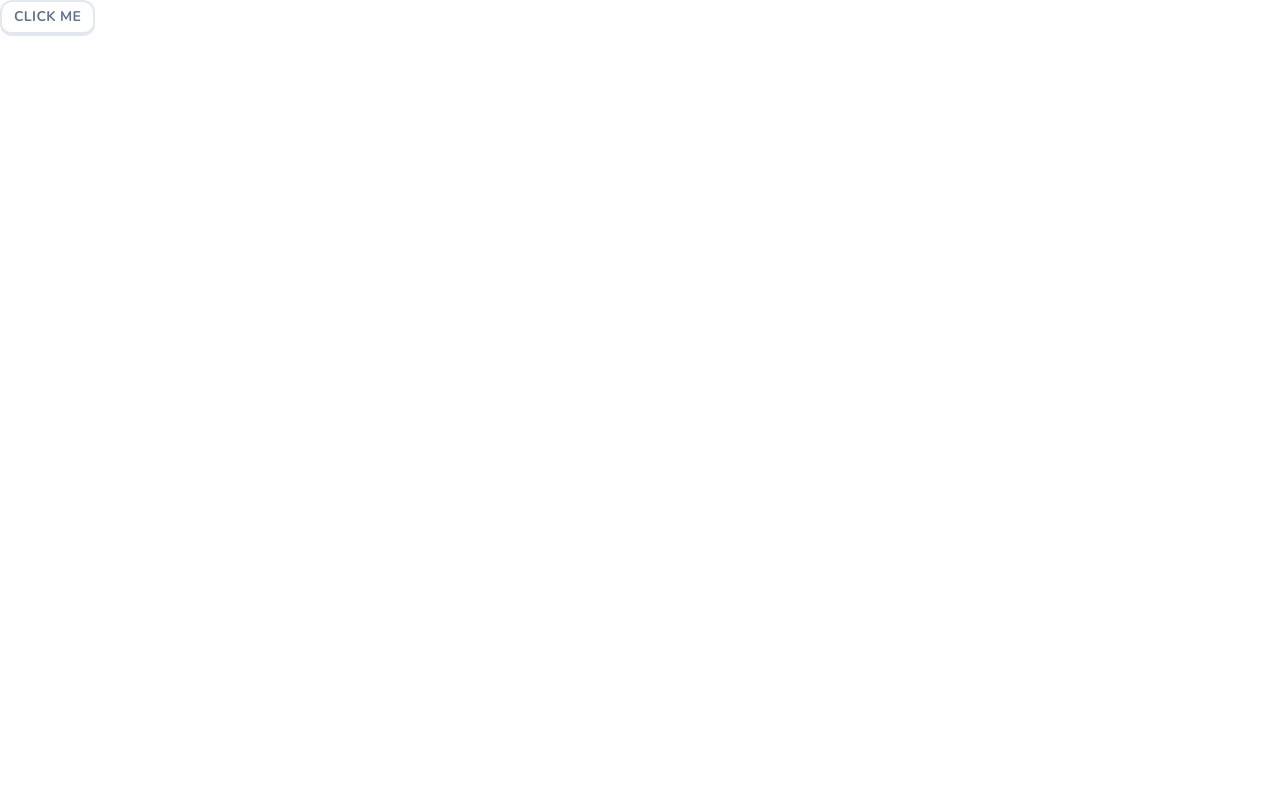
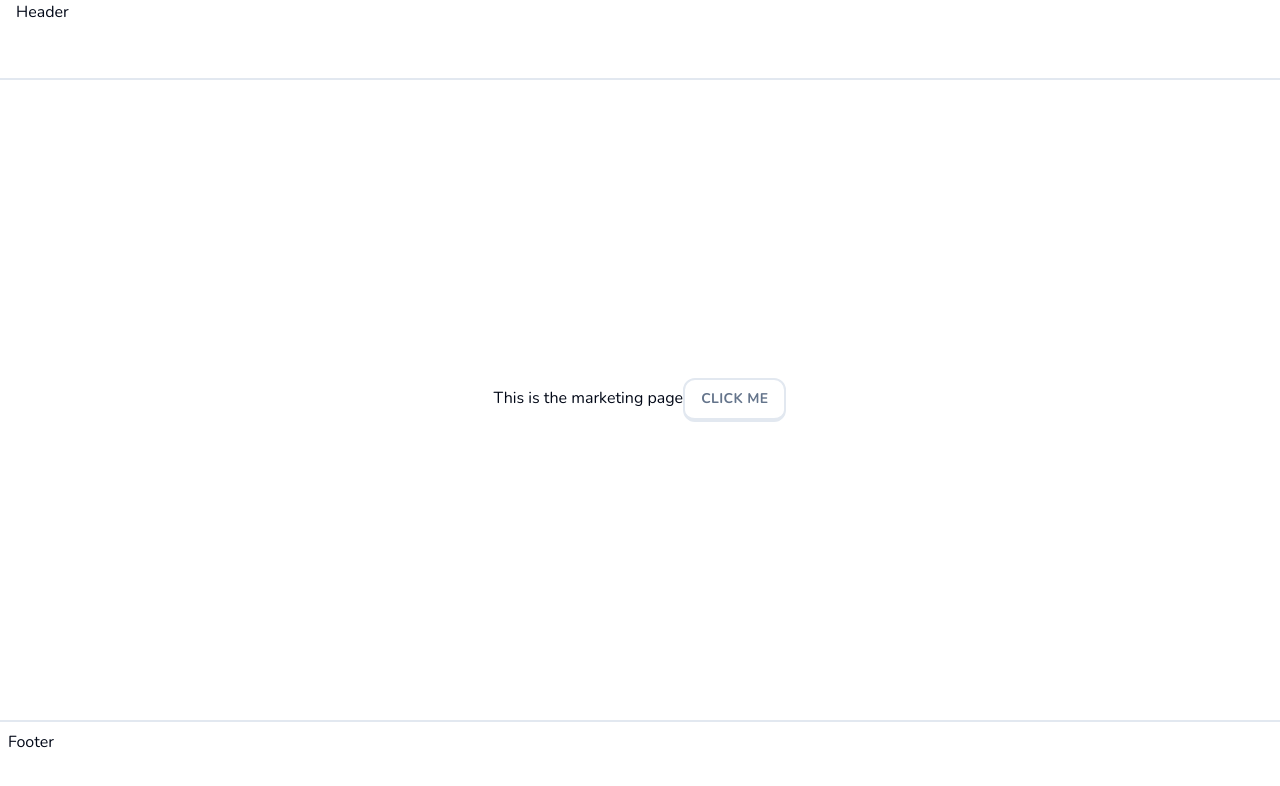
Before and after one commit to davidleonmayor/duolingo-clone, a Next.js app: page / in a window 1280 px wide. Shown: the top 786 px of the page. Built offline with nearby package versions, Linux system fonts and the light colour scheme.

Commit message:
feat: landing layout using in the page and footer, header components

```diff
--- /dev/null
+++ b/app/(marketing)/footer.tsx
@@ -0,0 +1,7 @@
+export const Footer: React.FC = () => {
+  return (
+    <footer className="hidden lg:block h-20 w-full border-t-2 border-slate-200 p-2">
+      Footer
+    </footer>
+  );
+};
--- /dev/null
+++ b/app/(marketing)/header.tsx
@@ -0,0 +1,7 @@
+export const Header: React.FC = () => {
+  return (
+    <header className="h-20 w-full border-b-2 border-slate-200 px-4">
+      Header
+    </header>
+  );
+};
--- /dev/null
+++ b/app/(marketing)/layout.tsx
@@ -0,0 +1,20 @@
+import { Header } from "./header";
+import { Footer } from "./footer";
+
+type Props = {
+  children: React.ReactNode;
+};
+
+const MarketingLayout = ({ children }: Props) => {
+  return (
+    <div className="min-h-screen flex flex-col">
+      <Header />
+      <main className="flex-1 flex flex-col items-center justify-center">
+        {children}
+      </main>
+      <Footer />
+    </div>
+  );
+};
+
+export default MarketingLayout;
--- /dev/null
+++ b/app/(marketing)/page.tsx
@@ -0,0 +1,10 @@
+import { Button } from "@/components/ui/button";
+
+export default function Home() {
+  return (
+    <div className="">
+      This is the marketing page
+      <Button size="default">Click me</Button>
+    </div>
+  );
+}
```
